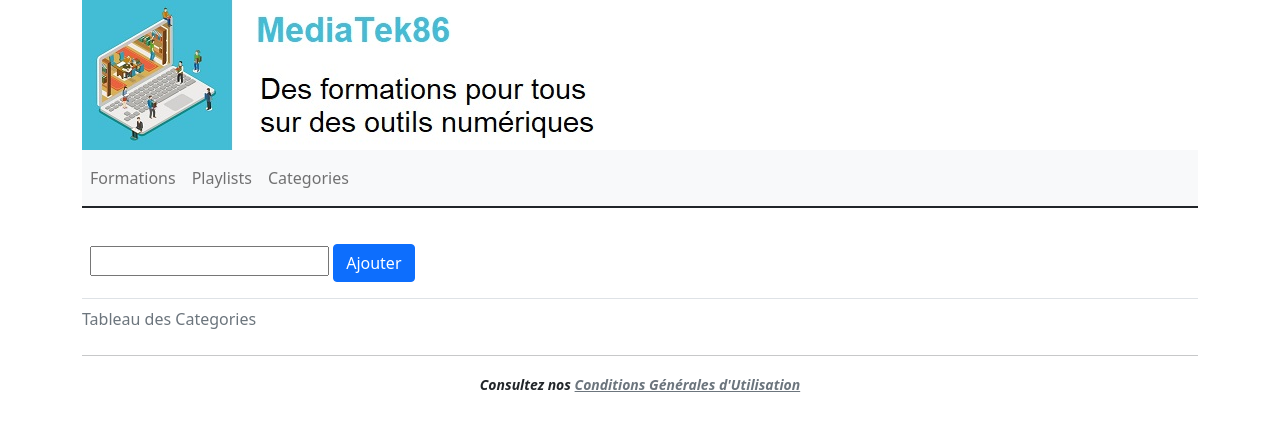
After one commit to Doryansio/mediatekformation, a Symfony app: template templates/admin/admin.categories.html.twig in a window 1280 px wide. The commit adds this page. Shown: the top 431 px of the page. Run offline with Twig, Linux system fonts and the light colour scheme; the template is opened without the code that fills it, so the values that code supplies are empty; some libraries are stand-ins or nearby versions.

Commit message:
Mission 2 Tache 3 : gerer les categories Task #6 - Gérer les catégories

```diff
--- /dev/null
+++ b/templates/admin/admin.categories.html.twig
@@ -0,0 +1,52 @@
+{% extends "baseAdmin.html.twig"%}
+{% block body %}
+    <table class="table table-striped">
+        <caption>Tableau des Categories </caption>
+        {% for message in app.flashes('categorie_request') %}
+            <div class="alert alert-danger alert-dismissible fade show" role="alert">
+                {{ message }}
+                <button type="button" class="btn-close" data-bs-dismiss="alert" aria-label="Close"></button>
+            </div>
+        {% endfor %}
+        {% for message in app.flashes('categorie_request1') %}
+            <div class="alert alert-success alert-dismissible fade show" role="alert">
+                {{ message }}
+                <button type="button" class="btn-close" data-bs-dismiss="alert" aria-label="Close"></button>
+            </div>
+        {% endfor %}
+        <thead>
+            <th class="text-left align-top" scope="col">
+                    <br />
+                    <form class="form-inline mt-1" method="POST" action="{{ path('admin.categories.add') }}">
+                        <div class="form-group mr-1 mb-2">
+                            <input type="text" class="sm" name="name" required="true">
+                            <input type="hidden" name="_token" value="{{ csrf_token('add') }}">
+                            <button type="submit" class="btn btn-primary">Ajouter</button>
+                        </div>
+                    </form>
+            </th>
+            <th class="text-center align-top" scope="col">
+
+            </th>
+        </thead>
+        <tbody>
+            {% for categorie in categories %}
+                <tr class="align-middle">
+                    <td>
+                        <h5 class="text-info">
+                            {{ categorie.name }}
+                        </h5>
+                    </td>
+                    <td class="text-center">
+                        <form onsubmit="return confirm('Voulez-vous vraiment supprimer cette categorie ?')"
+                              method="post" action="{{ path('admin.categories.delete', {id:categorie.id}) }}">
+                            <input type="hidden" name="_method" value="DELETE">
+                            <input type="hidden" name="_token" value="{{ csrf_token('delete' ~ categorie.id) }}">
+                            <button class="btn btn-danger">Supprimer</button>
+                        </form>
+                    </td>
+                </tr>
+            {% endfor %}
+        </tbody>
+    </table>
+{% endblock %}
--- a/templates/baseadmin.html.twig
+++ b/templates/baseadmin.html.twig
@@ -19,7 +19,7 @@
                         <a class="nav-link" href={{ path ('admin.playlists') }}>Playlists</a>
                     </li>
                     <li class="nav-item">
-                        <a class="nav-link" href="#">Categories</a>
+                        <a class="nav-link" href={{ path ('admin.categories') }}>Categories</a>
                     </li>
                 </ul>
             </div>
```
Also changed, not shown: src/Controller/admin/AdminCategorieController.php (added, +98 -0 lines).
